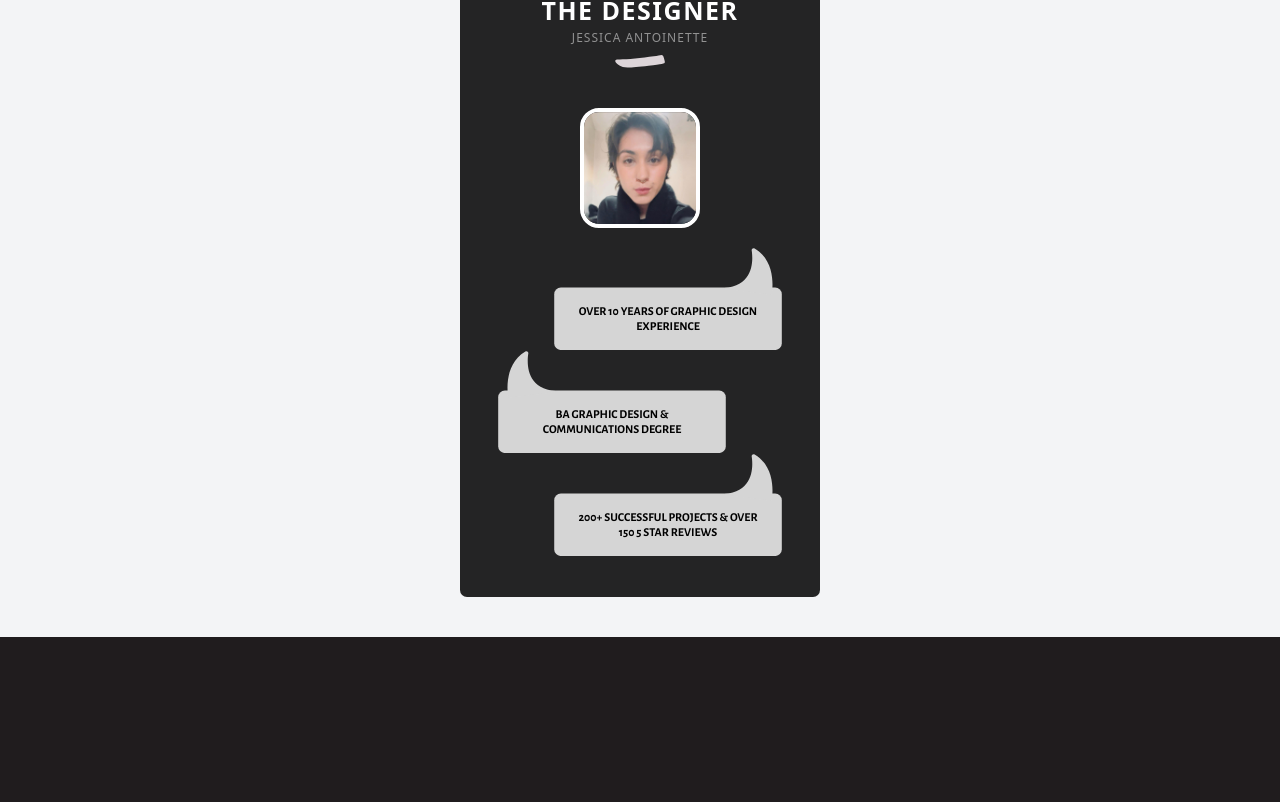
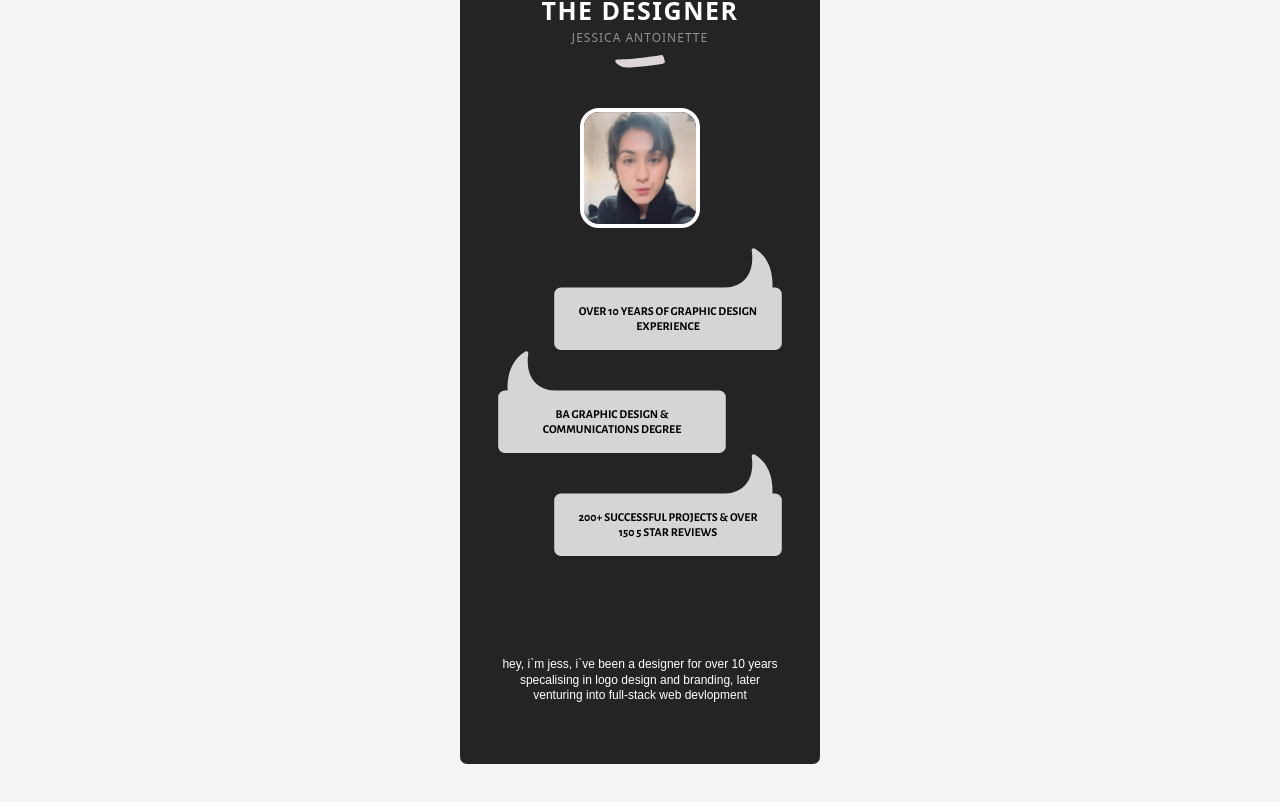
Before and after one commit to Jeskah/vtckgrfx, a Next.js app: page /designpage in a window 1280 px wide. Shown: the part 1017-1819 px from the top of the page. Before the commit the page ends 1654 px from the top, so only its background shows below. Built offline with nearby package versions, Linux system fonts and the light colour scheme.

Commit message:
logos added

```diff
--- a/src/app/(pages)/designpage/page.js
+++ b/src/app/(pages)/designpage/page.js
@@ -78,9 +78,9 @@ export default function DesignPage() {
     </div>
 
 </div>
-    {/* <div className="w-75 mt-10">
+    <div className="w-100 p-15">
         <p className="text-white lowercase">Hey, I`m Jess, I`ve been a designer for over 10 years specalising in logo design and branding, later venturing into full-stack web devlopment</p>
-    </div> */}
+    </div>
 </div>
 
 </div>
```
